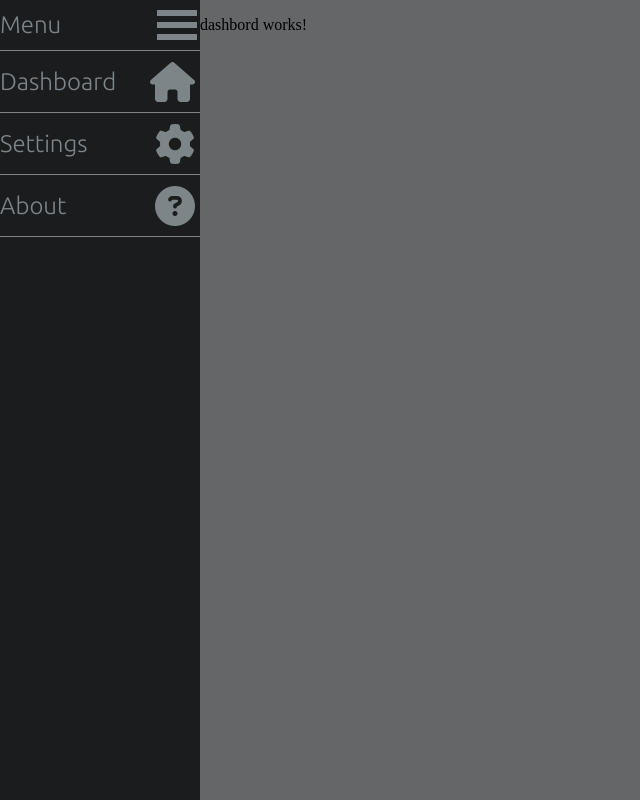
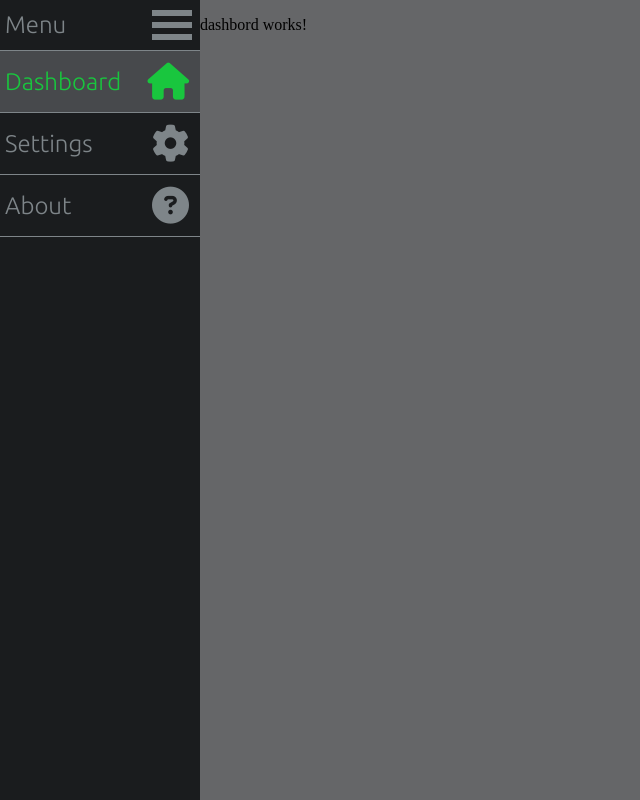
Before and after one commit to RunningAroundInCircles/HomeAutomation, an Angular app: page /dashbord in a window 1280 px wide. Shown: the whole page, without its empty margins (0-640 px from the left). Built offline with nearby package versions, Linux system fonts and the light colour scheme.

Commit message:
Manu
basic setup complete

```diff
--- a/src/app/app.component.css
+++ b/src/app/app.component.css
@@ -5,6 +5,7 @@ main
     width: auto;
     margin: 0;
 }
+
 nav
 {
     display: flex;
@@ -12,87 +13,59 @@ nav
     height: 100%;
     flex-flow: column nowrap;
     background-color: #1a1c1e;
-}
-
-.navList
-{
-    display: flex;
-    flex-flow: column nowrap;
     overflow: hidden;
 }
 
-.dashBordBtn
+.topBtnBorder
 {
     border-top: 1px solid #7e8589;
 }
 
-.navItem
+.navButton
 {
+    width: 100%;
     display: flex;
     flex-flow: row nowrap;
+    align-items: center;
     justify-content: space-between;
-    align-items: center;
+    color: #7e8589;
+    border-bottom: 1px solid #7e8589;
     height: 61px;
-    margin: 0;
     cursor: pointer;
-    border-bottom: 1px solid #7e8589;
 }
 
-.navItem a
+.navButton span
 {
     flex: 2 0 auto;
     font-family: 'Ubuntu', sans-serif;
     font-size: 24px;
-    color: #7e8589;
     text-decoration: none;
-    margin: 0;
+    margin-left: 5px;
 }
 
-
-.icon
+.navButton i
 {
-    display: flex;
-    flex: 0 0 1;
-
+    flex: 0 0 auto;
+    font-size: 37px;
+    margin-right: 11px;
 }
 
-.icon i
-{
-    font-size: 40px;
-    margin-right: 5px;
-    color: #7e8589;
-}
-
-.navItem:hover
+.navButton:hover
 {
     background-color: #47494c;
     color: #c66a19;
 }
 
-/* .navItem:hover a
+.navButton.active
 {
-    color: #c66a19;
+    background-color: #47494c;
+    color: #19c63e;
+    outline: none;
 }
 
-.navItem:hover i
+.navButton:active
 {
-    color: #c66a19;
-} */
-
-
-.navItem:active
-{
-    background-color: #47494c;
-
-}
-.navItem:active
-{
-    color: #19c63e;
-}
-
-.navItem i.active
-{
-    color: #19c63e;
+    outline: none;
 }
 
 .menuTextBtn
@@ -101,7 +74,7 @@ nav
     flex-flow: row nowrap;
     justify-content: space-between;
     align-items: center;
-    margin: 0;
+
 }
 
 .menuTextBtn h5
@@ -111,7 +84,7 @@ nav
     font-size: 24px;
     font-weight: normal;
     color:#7e8589;
-    margin: 0;
+    margin: 0 0 0 5px;
 }
 
 .menuButton
@@ -125,6 +98,7 @@ nav
     cursor: pointer;
     width: 50px;
     height: 50px;
+    margin-right: 5px;
 }
 .menuButton div
 {
--- a/src/app/app.component.html
+++ b/src/app/app.component.html
@@ -1,7 +1,6 @@
 <!--  -->
 <main>
     <nav> <!-- Navigation skal laves helt om i forhold til at fungere ordenligt -->
-        <div class="navList">
         <div class="menuTextBtn">
             <h5>Menu</h5>
             <div class="menuButton">
@@ -10,24 +9,17 @@
                 <div></div>
             </div>
         </div>
-            <div class="dashBordBtn navItem">
-                <a routerLink="/dashbord" routerLinkActive="active">Dashboard</a>
-                <div class="icon">
+        <div class="topBtnBorder navButton" routerLink="/dashbord" routerLinkActive="active">
+            <span>Dashboard</span>
             <i class="fa fa-home"></i>
         </div>
-            </div>
-            <div class="navItem">
-                <a routerLink="/settings" routerLinkActive="active">Settings</a>
-                <div class="icon">
+        <div class="navButton" routerLink="/settings" routerLinkActive="active">
+            <span>Settings</span>
             <i class="fa fa-cog"></i>
         </div>
-            </div>
-            <div class="navItem">
-                <a>About</a>
-                <div class="icon">
+        <div class="navButton">
+            <span>About</span>
             <i class="fa fa-question-circle"></i>
-                </div>
-            </div>
         </div>
     </nav>
 
```
Lines whose indentation alone changed are shown as unchanged.
